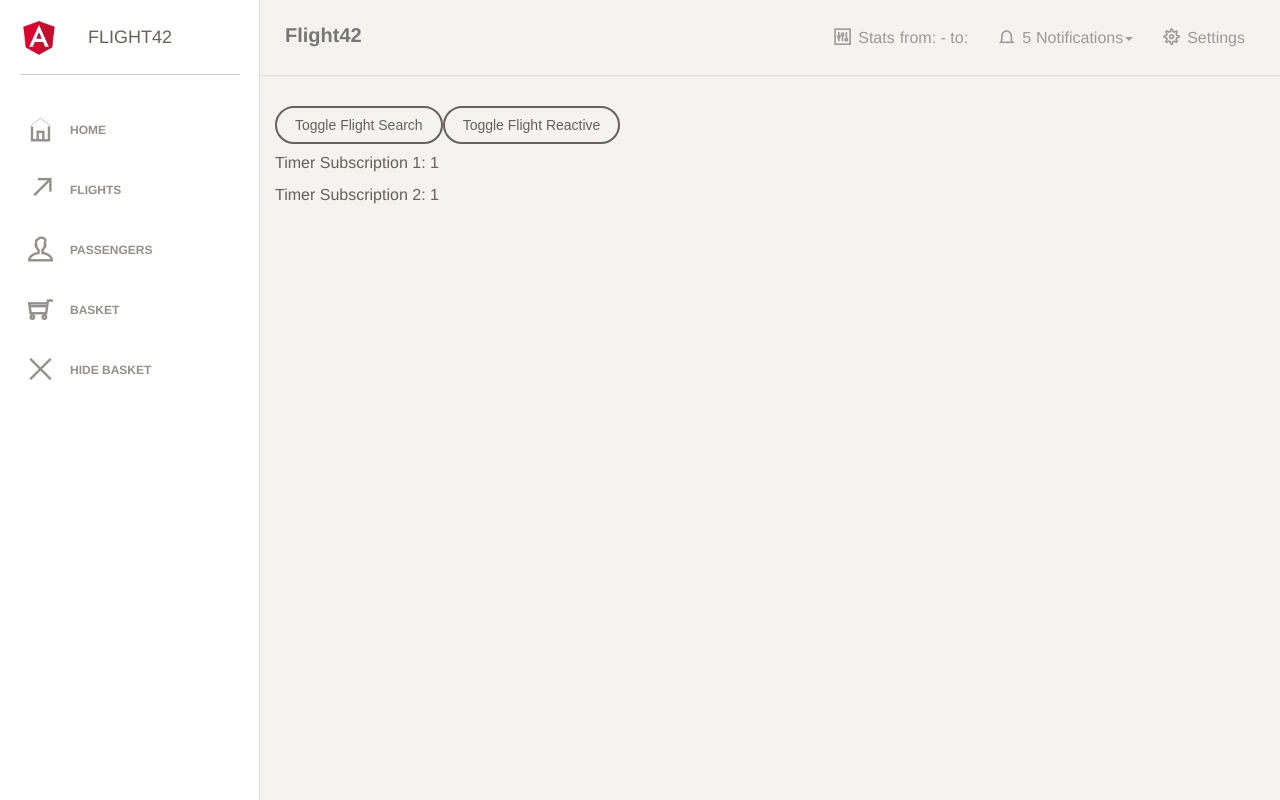
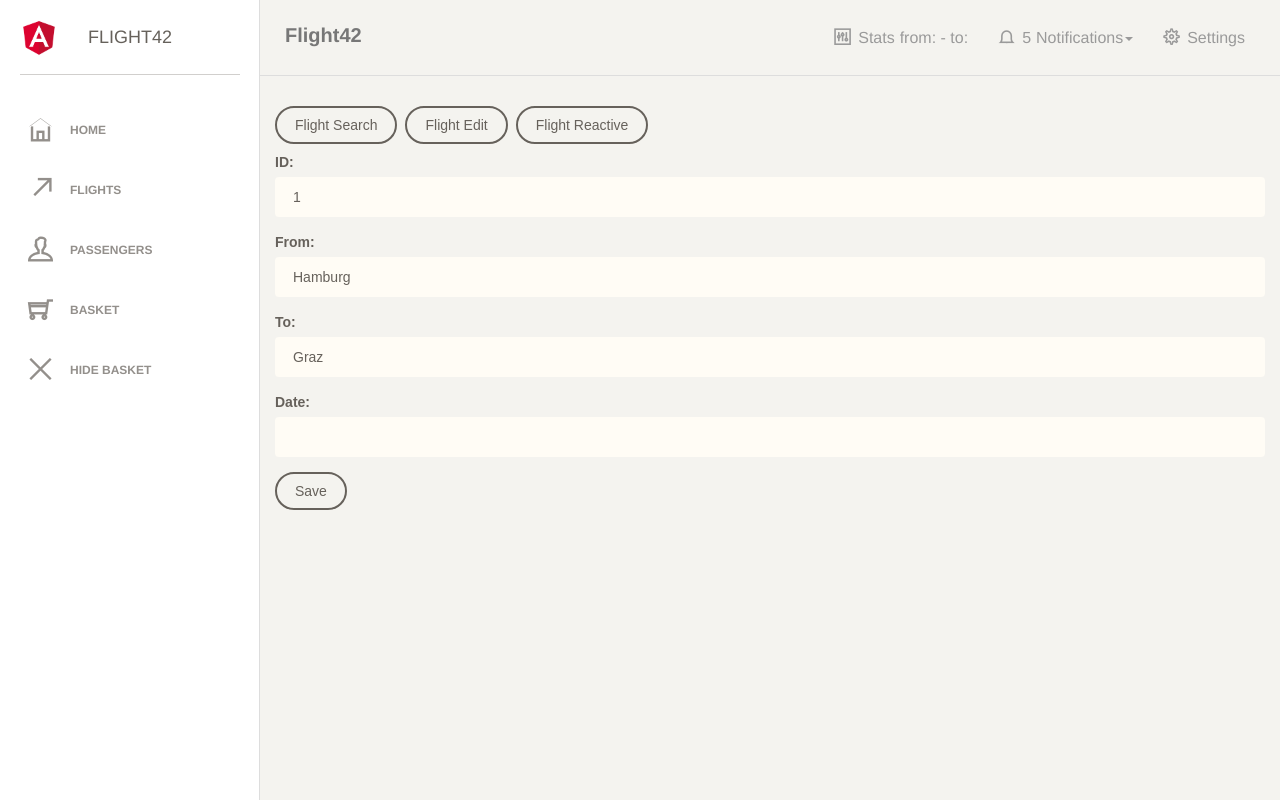
Before and after one commit to mikezks/20191007, an Angular app: page / in a window 1280 px wide. Built offline with nearby package versions, Linux system fonts and the light colour scheme; no server answers; a web font is replaced by a local one.

Commit message:
RX Forms

```diff
--- a/src/app/app.component.css
+++ b/src/app/app.component.css
@@ -52,4 +52,5 @@
 
 button.btn-toggle {
     margin-bottom: 8px;
+    margin-right: 8px;
 }
--- a/src/app/app.component.html
+++ b/src/app/app.component.html
@@ -8,17 +8,17 @@
         <navbar-cmp></navbar-cmp>
 
         <div class="content">
+            <!-- <h1>{{title}}</h1> -->
             <button
-                (click)="toggleFlightSearch = !toggleFlightSearch"
-                class="btn btn-default btn-toggle">Toggle Flight Search</button>
+                *ngFor="let c of components"
+                (click)="showComponent = c.key"
+                class="btn btn-default btn-toggle">{{ c.label }}</button>
 
-            <button
-                (click)="toggleFlightReactive = !toggleFlightReactive"
-                class="btn btn-default btn-toggle">Toggle Flight Reactive</button>
-            <!-- <h1>{{title}}</h1> -->
-
-            <app-flight-search *ngIf="toggleFlightSearch"></app-flight-search>
-            <app-flight-reactive *ngIf="toggleFlightReactive"></app-flight-reactive>
+            <ng-container [ngSwitch]="showComponent">
+                <app-flight-search *ngSwitchCase="'flight-search'"></app-flight-search>
+                <app-flight-edit *ngSwitchCase="'flight-edit'"></app-flight-edit>
+                <app-flight-reactive *ngSwitchCase="'flight-reactive'"></app-flight-reactive>
+            </ng-container>
         </div>
     </div>
 
--- a/src/app/app.component.ts
+++ b/src/app/app.component.ts
@@ -7,6 +7,10 @@ import { Component, OnInit } from '@angular/core';
 })
 export class AppComponent  {
   title = 'Hello Angular!';
-  toggleFlightSearch = false;
-  toggleFlightReactive = true;
+  components = [
+    { key: 'flight-search', label: 'Flight Search' },
+    { key: 'flight-edit', label: 'Flight Edit' },
+    { key: 'flight-reactive', label: 'Flight Reactive' }
+  ];
+  showComponent = this.components[1].key;
 }
--- /dev/null
+++ b/src/app/flight-booking/flight-edit/flight-edit.component.html
@@ -0,0 +1,34 @@
+<form [formGroup]="editForm">
+
+    <div class="form-group">
+        <label>ID:</label>
+        <input
+            formControlName="id"
+            class="form-control">
+    </div>
+
+    <div class="form-group">
+        <label>From:</label>
+        <input
+            formControlName="from"
+            class="form-control">
+    </div>
+
+    <div class="form-group">
+        <label>To:</label>
+        <input
+            formControlName="to"
+            class="form-control">
+    </div>
+
+    <div class="form-group">
+        <label>Date:</label>
+        <input
+            formControlName="date"
+            class="form-control">
+    </div>
+
+    <button
+        (click)="save()"
+        class="btn btn-default">Save</button>
+</form>
--- /dev/null
+++ b/src/app/flight-booking/flight-edit/flight-edit.component.ts
@@ -0,0 +1,48 @@
+import { Component, OnInit } from '@angular/core';
+import { FormGroup, FormBuilder, Validators } from '@angular/forms';
+
+@Component({
+  selector: 'app-flight-edit',
+  templateUrl: './flight-edit.component.html',
+  styleUrls: ['./flight-edit.component.css']
+})
+export class FlightEditComponent implements OnInit {
+  editForm: FormGroup;
+
+  constructor(private fb: FormBuilder) { }
+
+  ngOnInit() {
+    this.editForm = this.fb.group({
+      id: [
+        1
+      ],
+      from: [
+        'Hamburg', [
+          Validators.required,
+          Validators.minLength(3)
+        ]
+      ],
+      to: [
+        'Graz', [
+          Validators.required,
+          Validators.minLength(3)
+        ]
+      ],
+      date: [
+        ''
+      ]
+    });
+
+    console.log('value', this.editForm.value);
+    console.log('valid', this.editForm.valid);
+    console.log('touched', this.editForm.touched);
+    console.log('dirty', this.editForm.dirty);
+
+    this.editForm.valueChanges
+      .subscribe(console.log);
+  }
+
+  save(): void {
+    console.log('saved form data', this.editForm.value);
+  }
+}
--- a/src/app/flight-booking/flight-reactive/flight-reactive.component.ts
+++ b/src/app/flight-booking/flight-reactive/flight-reactive.component.ts
@@ -33,13 +33,13 @@ export class FlightReactiveComponent implements OnInit, OnDestroy {
     const outerStreamTimeTimer = this.timer$;
     const innerStreamHttpCall = this.flightService.find('Hamburg', 'Graz');
 
-    outerStreamTimeTimer
+    /* outerStreamTimeTimer
       .pipe(
         switchMap(() => innerStreamHttpCall)
       )
       .subscribe(
         flights => console.log(flights)
-      );
+      ); */
   }
 
   ngOnDestroy(): void {
```
Also changed, not shown: src/app/flight-booking/flight-booking.module.ts (+5 -2 lines), src/app/shared/shared.module.ts (+5 -3 lines), src/app/flight-booking/flight-edit/flight-edit.component.css (added), 1 other file (tests, documents, lock files or other folders).
